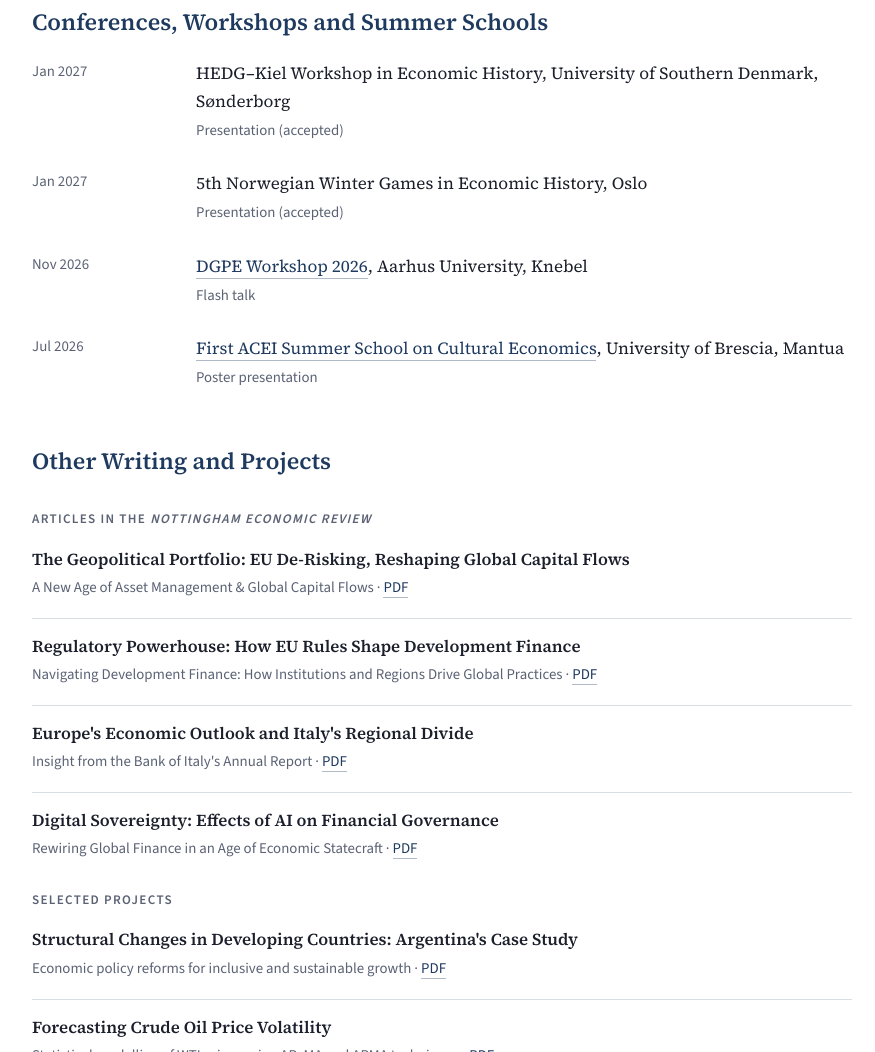
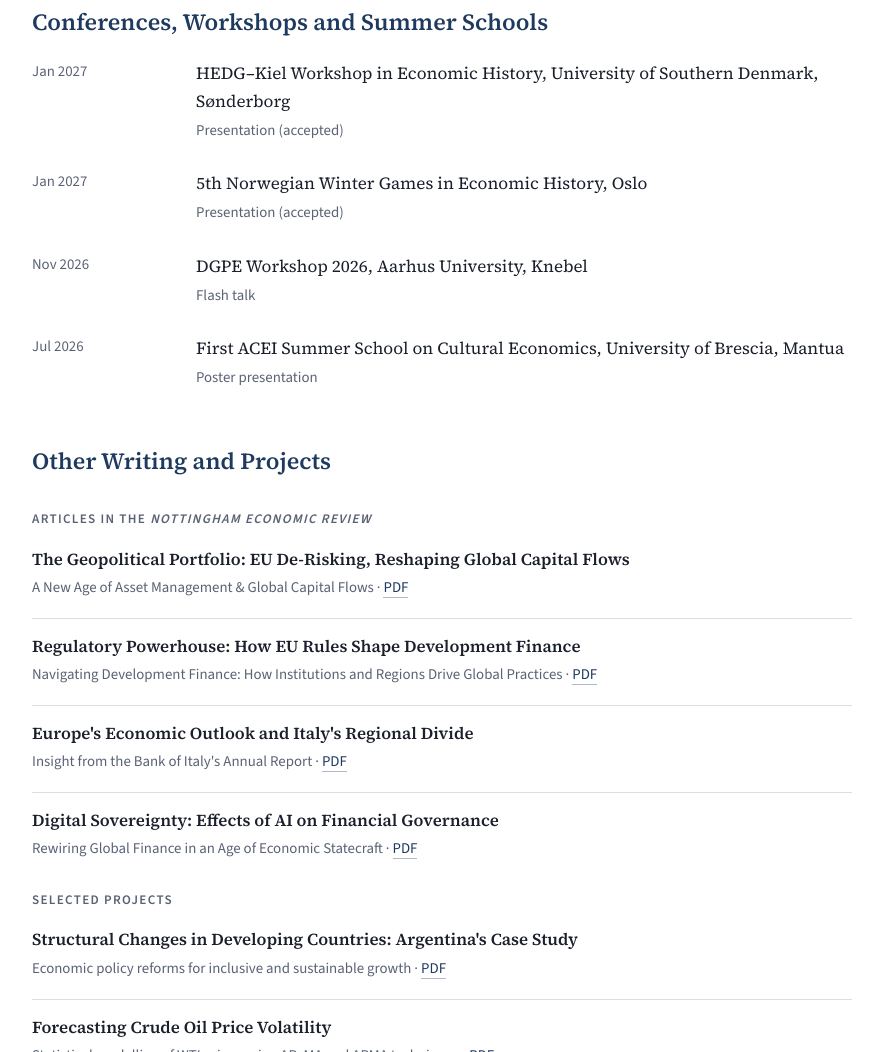
Before and after one commit to helenaoprandi/helenaoprandi.github.io, a plain HTML site: page index.html in a window 1280 px wide. Shown: the part 1417-2469 px from the top of the page, without its empty margins (198-1073 px from the left). Drawn offline with nearby package versions, Linux system fonts and the light colour scheme.

Commit message:
Add files via upload

```diff
--- a/index.html
+++ b/index.html
@@ -162,11 +162,11 @@ footer { font-family: var(--sans); font-size: .82rem; color: var(--muted); borde
     </div>
     <div class="cvrow">
       <span class="y">Nov 2026</span>
-      <span><a href="https://econ.au.dk/dgpe/dgpe-courses/show/artikel/dgpe-workshop-2026">DGPE Workshop 2026</a>, Aarhus University, Knebel<br><span class="by">Flash talk</span></span>
+      <span>DGPE Workshop 2026, Aarhus University, Knebel<br><span class="by">Flash talk</span></span>
     </div>
     <div class="cvrow">
       <span class="y">Jul 2026</span>
-      <span><a href="https://culturaleconomics.org/events/acei-summer-school-2026/">First ACEI Summer School on Cultural Economics</a>, University of Brescia, Mantua<br><span class="by">Poster presentation</span></span>
+      <span>First ACEI Summer School on Cultural Economics, University of Brescia, Mantua<br><span class="by">Poster presentation</span></span>
     </div>
   </section>
 
```
